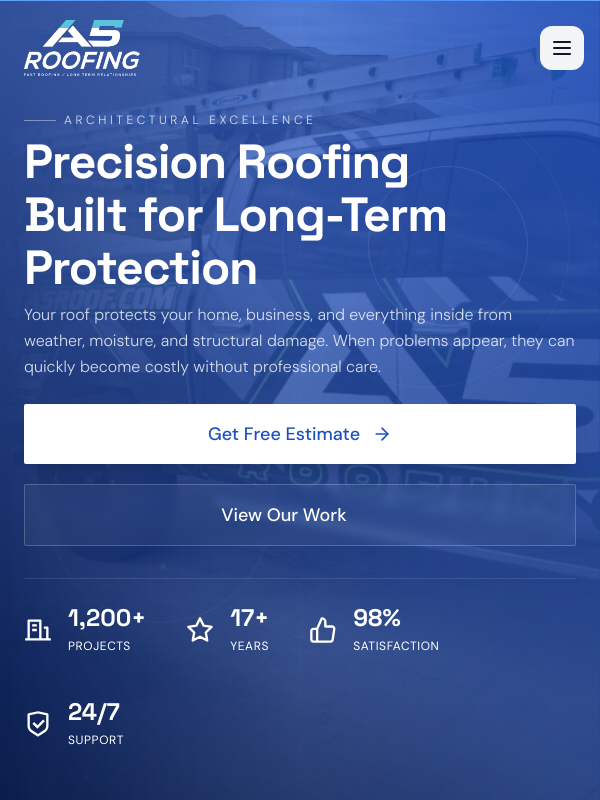
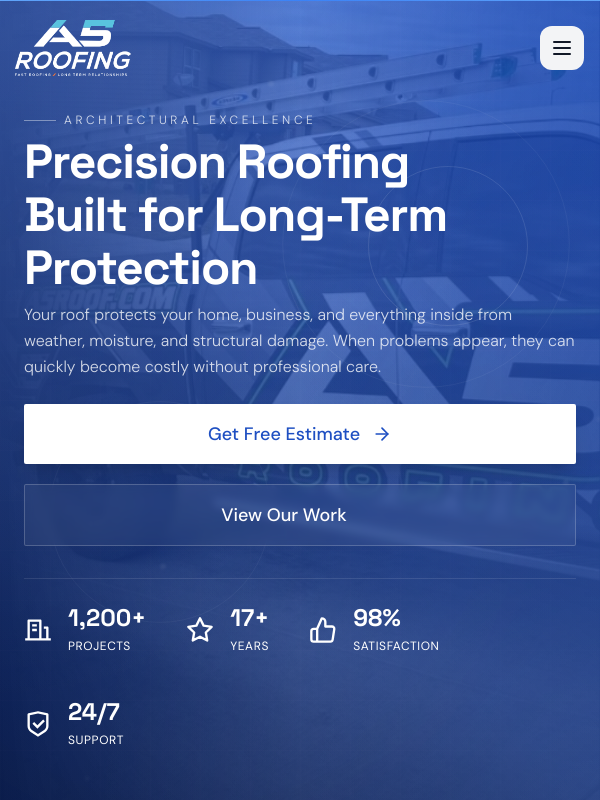
Before and after one commit to iammansoor007/A5-Roofing, a React (Vite) app: page / in a window 600 px wide. Shown: the top 800 px of the page. Built offline with nearby package versions, Linux system fonts and the light colour scheme; the HTML template or start-up script is replaced by a standard one.

Commit message:
navbar updated

```diff
--- a/src/index.css
+++ b/src/index.css
@@ -2,9 +2,9 @@
 @tailwind components;
 @tailwind utilities;
 
-@media (min-width: 400px) and (max-width: 750px) {
+@media (min-width: 350px) and (max-width: 750px) {
   .logooo {
-    transform: translateX(-10px);
+    transform: translateX(-13px);
   }
 }
 
```
